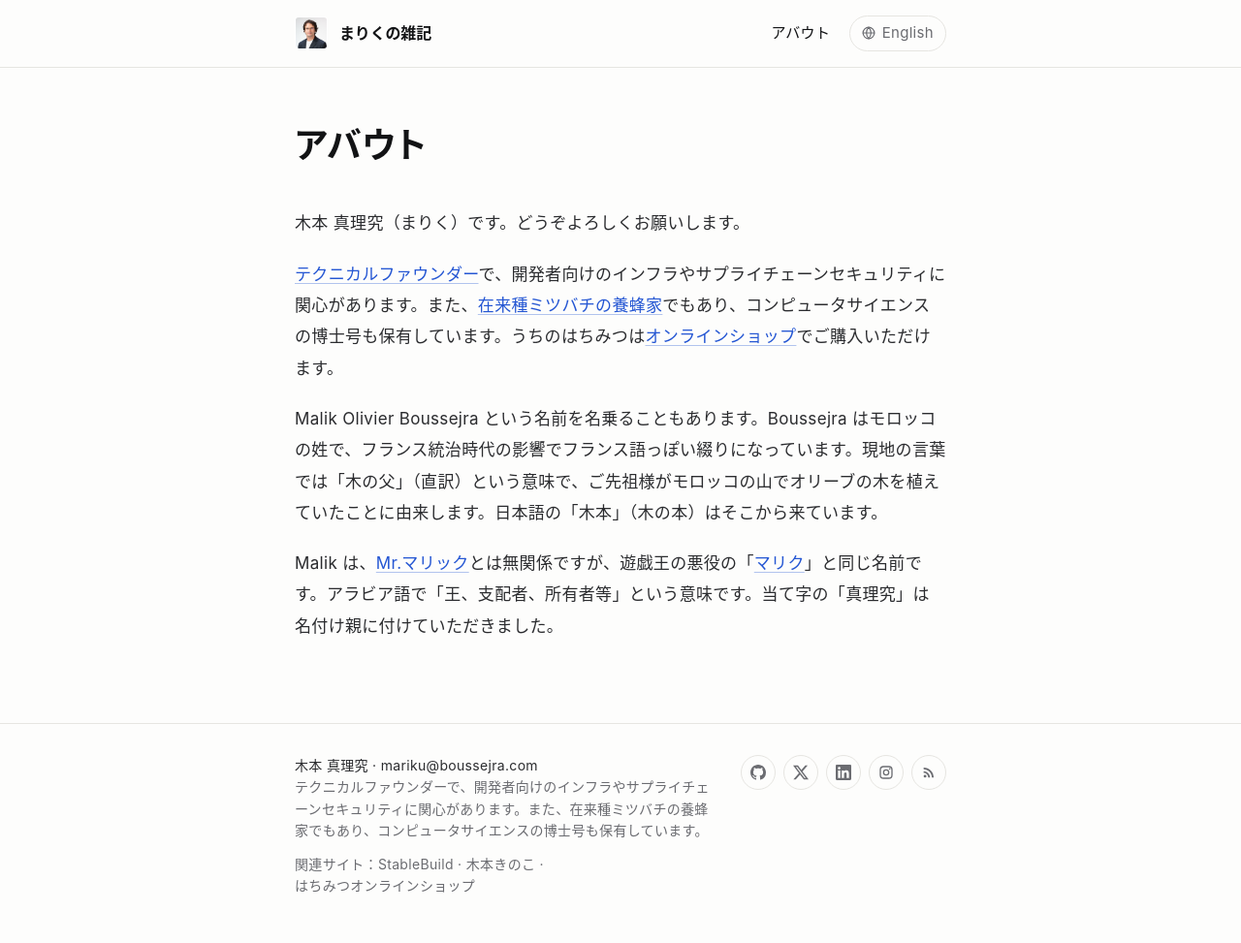
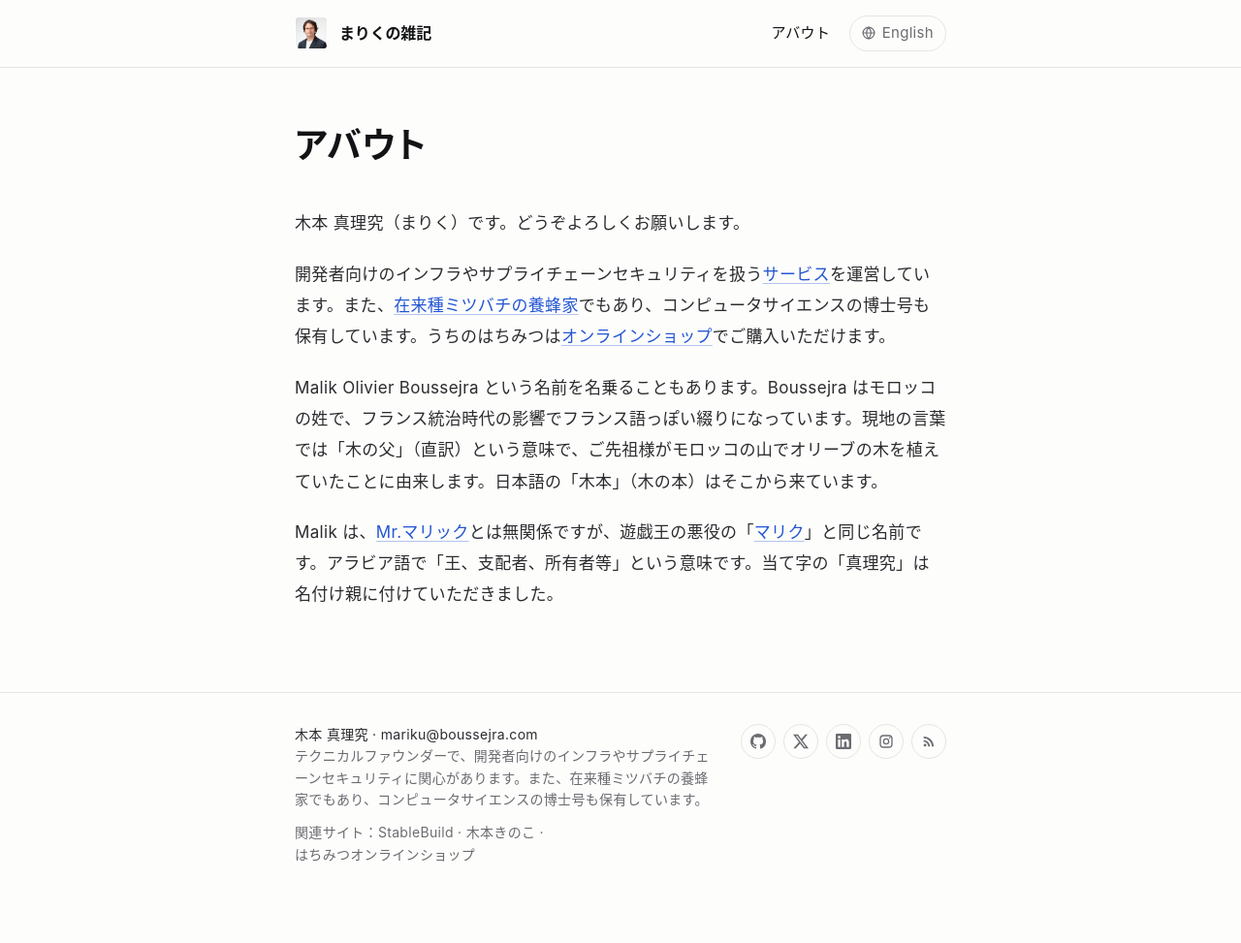
Before and after one commit to malikolivier/malikolivier.github.io, a Jekyll site: the page built from about/ja/index.md, in a window 1280 px wide. Shown: the whole page at 97% size. Built offline with Jekyll 4.4.1, drawn with Linux system fonts in a browser that asks for light colours; after the commit the page ends 941 px from its top, so only the background shows below that.

Commit message:
Update about

```diff
--- a/about/ja/index.md
+++ b/about/ja/index.md
@@ -6,7 +6,7 @@ language: ja
 
 木本 真理究（まりく）です。どうぞよろしくお願いします。
 
-[テクニカルファウンダー](https://stablebuild.jp/)で、開発者向けのインフラやサプライチェーンセキュリティに関心があります。また、[在来種ミツバチの養蜂家](https://kimoto-kinoko.jp/)でもあり、コンピュータサイエンスの博士号も保有しています。うちのはちみつは[オンラインショップ](https://kimotokinoko.theshop.jp/)でご購入いただけます。
+開発者向けのインフラやサプライチェーンセキュリティを扱う[サービス](https://stablebuild.jp/)を運営しています。また、[在来種ミツバチの養蜂家](https://kimoto-kinoko.jp/)でもあり、コンピュータサイエンスの博士号も保有しています。うちのはちみつは[オンラインショップ](https://kimotokinoko.theshop.jp/)でご購入いただけます。
 
 Malik Olivier Boussejra という名前を名乗ることもあります。Boussejra はモロッコの姓で、フランス統治時代の影響でフランス語っぽい綴りになっています。現地の言葉では「木の父」（直訳）という意味で、ご先祖様がモロッコの山でオリーブの木を植えていたことに由来します。日本語の「木本」（木の本）はそこから来ています。
 
```
Also changed, not shown: about/index.md (+1 -1 lines).
